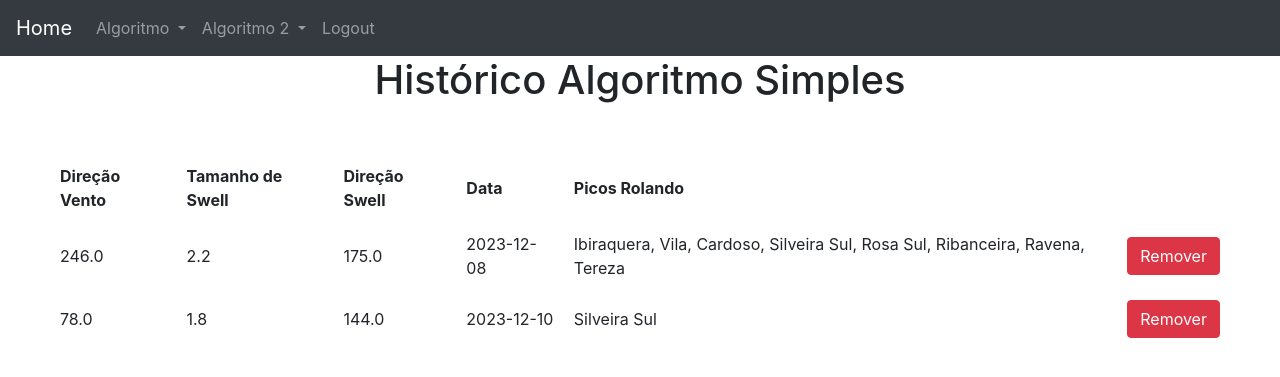
After one commit to BernardoPerrotIFSC/SpotFlask, a Flask app: page /hist in a window 1280 px wide. The commit adds this page. Shown: the top 377 px of the page. Run offline with Flask 3, Linux system fonts and the light colour scheme; a user stored in the database is signed in.

Commit message:
implementacao de front e back do algoritmo simples

```diff
--- a/FlaskSpot/website/auth.py
+++ b/FlaskSpot/website/auth.py
@@ -25,7 +25,7 @@ def login():
         else:
             flash("Email não existe!", category='error')
 
-    return render_template('login.html')
+    return render_template('auth/login.html')
 
 @auth.route('/logout')
 def logout():
@@ -59,4 +59,4 @@ def sign_up():
             flash('Conta Criada', category='success')
             return redirect(url_for('auth.login'))
 
-    return render_template("sign_up.html")
+    return render_template("auth/sign_up.html")
--- a/FlaskSpot/website/static/style.css
+++ b/FlaskSpot/website/static/style.css
@@ -7,3 +7,9 @@
 table{
     margin: 50px;
 }
+th{
+    padding: 10px;
+}
+td{
+    padding: 10px;
+}
--- /dev/null
+++ b/FlaskSpot/website/templates/algoritmo2/hist.html
@@ -0,0 +1,24 @@
+{% extends "base.html" %}
+{% block title %}Histórico{% endblock %}
+{% block content %}
+    <h1 class="text-center">Histórico Algoritmo Simples</h1>
+    <table>
+        <thead>
+            <th>Direção Vento</th>
+            <th>Tamanho de Swell</th>
+            <th>Direção Swell</th>
+            <th>Data</th>
+            <th>Picos Rolando</th>
+        </thead>
+        {% for condicao in usuario.historico2 %}
+            <tr>
+                <td>{{condicao.vento}}</td>
+                <td>{{condicao.swell}}</td>
+                <td>{{condicao.direcao}}</td>
+                <td>{{condicao.data}}</td>
+                <td>{{condicao.picos}}</td>
+                <td><button type="button" class="btn btn-danger" onClick="removeHistorico({{ condicao.id }})">Remover</button></td>
+            </tr>
+        {% endfor %}
+    </table>
+{% endblock %}
--- a/FlaskSpot/website/templates/base.html
+++ b/FlaskSpot/website/templates/base.html
@@ -22,14 +22,21 @@
         <div class="collapse navbar-collapse" id="navbarNav">
           <ul class="navbar-nav">
           {% if usuario %}
-            <li class="nav-item">
-              <a class="nav-link" href="/algoritmo">Algoritmo Dos Picos</a>
+            <li class="nav-item dropdown">
+              <a class="nav-link dropdown-toggle" href="#" id="navbarDropdown" role="button" data-toggle="dropdown" aria-haspopup="true" aria-expanded="false">
+                Algoritmo
+              </a>
+              <div class="dropdown-menu" aria-labelledby="navbarDropdown">
+                <a class="dropdown-item" href="/algoritmo">Algoritmo</a>
+                <a class="dropdown-item" href="/view">Histórico</a>
             </li>
-            <li class="nav-item">
-              <a class="nav-link" href="/view">View</a>
-            </li>
-            <li class="nav-item">
-              <a class="nav-link" href="/algoritmo-simples">Algoritmo 2</a>
+            <li class="nav-item dropdown">
+              <a class="nav-link dropdown-toggle" href="#" id="navbarDropdown" role="button" data-toggle="dropdown" aria-haspopup="true" aria-expanded="false">
+                Algoritmo 2
+              </a>
+              <div class="dropdown-menu" aria-labelledby="navbarDropdown">
+                <a class="dropdown-item" href="/algoritmo-simples">Algoritmo</a>
+                <a class="dropdown-item" href="/hist">Histórico</a>
             </li>
             <li class="nav-item">
               <a class="nav-link" href="/logout">Logout</a>
--- a/FlaskSpot/website/views.py
+++ b/FlaskSpot/website/views.py
@@ -1,6 +1,6 @@
 from flask import Blueprint, render_template, request, flash, jsonify
 from flask_login import login_required, current_user
-from .models import Condicao, Historico, Condicao2
+from .models import Condicao, Historico, Condicao2, Historico2
 from website import db
 from datetime import datetime
 import json
@@ -94,7 +94,24 @@ def algoritmo():
         novo = Historico(usuario_id = current_user.id, vento=vento, swell=swell, direcao=direcao,data=data, classicos=classicos, altas = alta, vala = valas)
         db.session.add(novo)
         db.session.commit()
-    return render_template('algoritmo.html', usuario=current_user, vento = vento, tamanho_swell=swell, direcao_swell= direcao, classico=classico, altas=altas, vala=vala)
+    return render_template('algoritmo/algoritmo.html', usuario=current_user, vento = vento, tamanho_swell=swell, direcao_swell= direcao, classico=classico, altas=altas, vala=vala)
+
+@views.route('/view', methods=['GET'])
+@login_required
+def view():
+    return render_template("algoritmo/view.html", usuario=current_user)
+
+@views.route('/remove-Historico', methods=['POST','GET'])
+@login_required
+def remover_historico():
+    data = json.loads(request.data)
+    historico_id = data["historicoId"]
+    historico = Historico.query.get(historico_id)
+    if historico.usuario_id == current_user.id:
+        db.session.delete(historico)
+        db.session.commit()
+    flash("Condição removida!", category="success")
+    return jsonify({})
 
 @views.route('/algoritmo-simples', methods=['GET','POST'])
 @login_required
@@ -158,23 +175,13 @@ def algoritmo2():
         for pico in Picos_Sul:
             if pico.picoSul(vento, swell, direcao) == True:
                 rolando.append(pico.nome)
-        # picos = ', '.join(rolando)
+        picos = ', '.join(rolando)
+        novo = Historico2(usuario_id = current_user.id, vento=vento, swell=swell, direcao=direcao,data=data, picos = picos)
+        db.session.add(novo)
+        db.session.commit()
+    return render_template("algoritmo2/algoritmo2.html", usuario = current_user, vento = vento, swell = swell, direcao = direcao, rolando = rolando)
 
-    return render_template("algoritmo2.html", usuario = current_user.id, vento = vento, swell = swell, direcao = direcao, rolando = rolando)
-
-@views.route('/view', methods=['GET'])
+@views.route("/hist", methods=["GET","POST"])
 @login_required
-def view():
-    return render_template("view.html", usuario=current_user)
-
-@views.route('/remove-Historico', methods=['POST','GET'])
-@login_required
-def remover_historico():
-    data = json.loads(request.data)
-    historico_id = data["historicoId"]
-    historico = Historico.query.get(historico_id)
-    if historico.usuario_id == current_user.id:
-        db.session.delete(historico)
-        db.session.commit()
-    flash("Condição removida!", category="success")
-    return jsonify({})
+def hist():
+    return render_template("algoritmo2/hist.html", usuario = current_user)
```
Also changed, not shown: FlaskSpot/migrations/versions/d6a6b943b492_.py (added, +38 -0 lines), FlaskSpot/website/models.py (+10 -0 lines), FlaskSpot/instance/database.db, FlaskSpot/website/templates/algoritmo/algoritmo.html (renamed from FlaskSpot/website/templates/algoritmo.html), FlaskSpot/website/templates/algoritmo/view.html (renamed from FlaskSpot/website/templates/view.html), FlaskSpot/website/templates/algoritmo2/algoritmo2.html (renamed from FlaskSpot/website/templates/algoritmo2.html), FlaskSpot/website/templates/auth/login.html (renamed from FlaskSpot/website/templates/login.html), FlaskSpot/website/templates/auth/sign_up.html (renamed from FlaskSpot/website/templates/sign_up.html).
